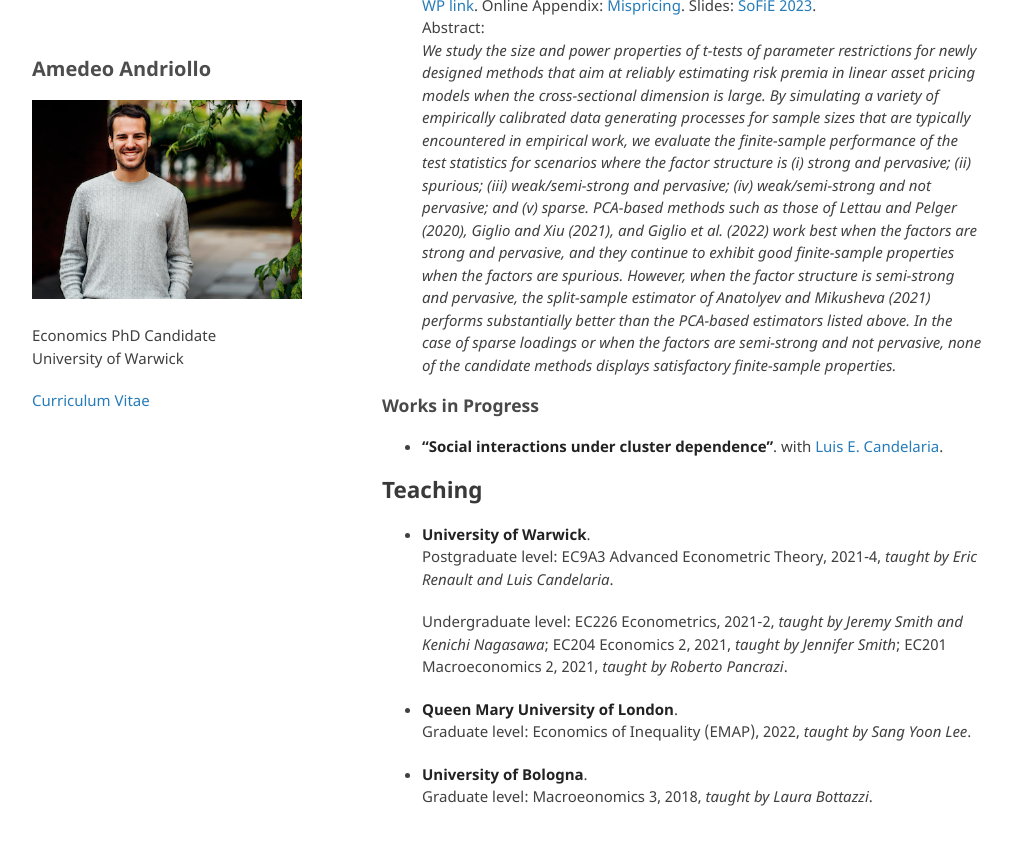
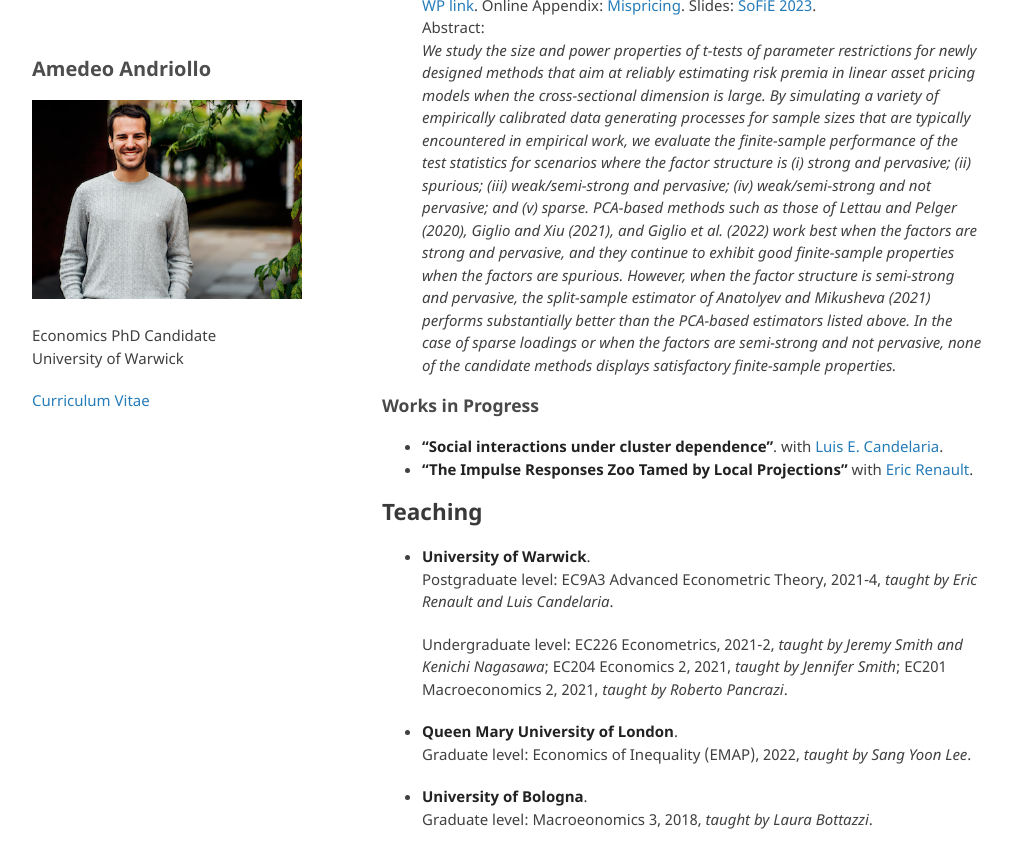
Before and after one commit to amandri/amandri.github.io, a Jekyll site: the page built from index.md, in a window 1280 px wide and 900 px high, scrolled down 1495 px. Shown: the top 868 px of the window, without its empty margins (133-1145 px from the left). Built offline with Jekyll 4.4.1, drawn with Linux system fonts in a browser that asks for light colours; the repository's description, which GitHub fills in, is left out; our own code applies the rules of GitHub Pages for plain Markdown files.

Commit message:
Update index.md

```diff
--- a/index.md
+++ b/index.md
@@ -42,6 +42,7 @@ Abstract: \
 ### Works in Progress
 
 - **"Social interactions under cluster dependence"**. with [Luis E. Candelaria](https://lecandelaria.github.io).
+- **"The Impulse Responses Zoo Tamed by Local Projections"** with [Eric Renault](https://warwick.ac.uk/fac/soc/economics/staff/emrrenault/#).
 
 ## Teaching
 
```
